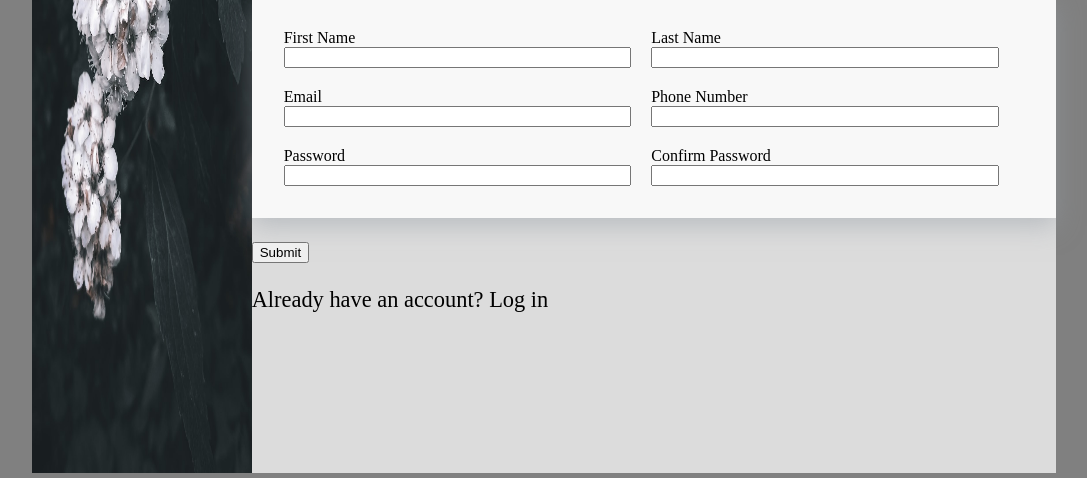
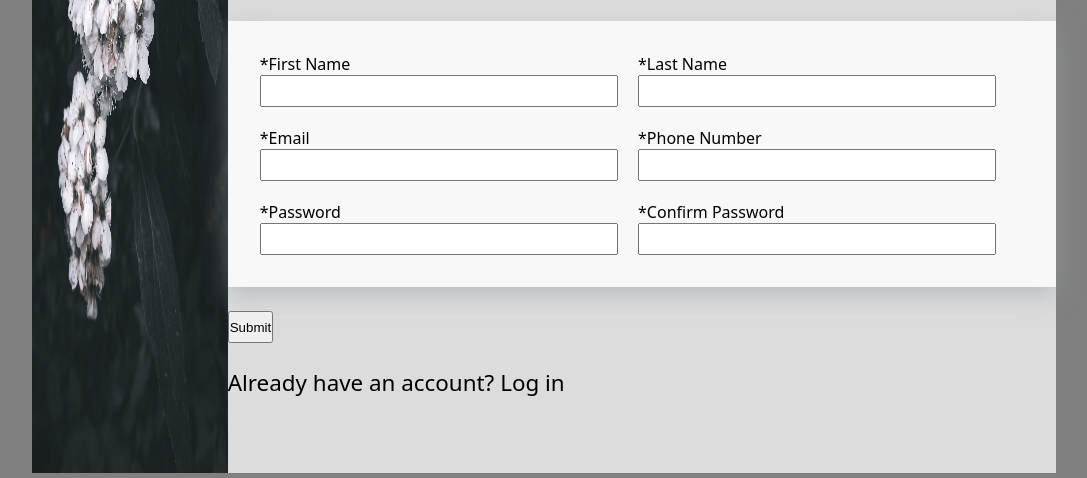
Before and after one commit to arieldavis22/signup-form, a plain HTML site: page index.html in a window 1280 px wide. Shown: the part 335-813 px from the top of the page, without its empty margins (96-1183 px from the left). Drawn offline with Linux system fonts and the light colour scheme.

Commit message:
validation

```diff
--- a/index.html
+++ b/index.html
@@ -28,28 +28,28 @@
                 <form action="#">
                     <div class="form-container left">
                         <div>
-                            <label for="first_name">First Name</label>
-                            <input type="text" name="first_name" id="first_name">
+                            <label for="first_name">*First Name</label>
+                            <input type="text" name="first_name" id="first_name" required>
                         </div>
                         <div>
-                            <label for="last_name">Last Name</label>
-                            <input type="text" name="last_name" id="last_name">
+                            <label for="last_name">*Last Name</label>
+                            <input type="text" name="last_name" id="last_name" required>
                         </div>
                         <div>
-                            <label for="email">Email</label>
-                            <input type="email" name="email" id="email">
+                            <label for="email">*Email</label>
+                            <input type="email" name="email" id="email" required>
                         </div>
                         <div>
-                            <label for="phone_number">Phone Number</label>
-                            <input type="number" name="phone_number" id="phone_number">
+                            <label for="phone_number">*Phone Number</label>
+                            <input type="tel" name="phone_number" id="phone_number" pattern="[0-9]{3}-[0-9]{3}-[0-9]{4}" title="Please enter a valid phone number (ex:999-999-9999)"  required>
                         </div>
                         <div>
-                            <label for="password">Password</label>
-                            <input type="password" name="password" id="password">
+                            <label for="password">*Password</label>
+                            <input type="password" name="password" id="password" required>
                         </div>
                         <div>
-                            <label for="confirm_password">Confirm Password</label>
-                            <input type="confirm_password" name="confirm_password" id="confirm_password">
+                            <label for="confirm_password">*Confirm Password</label>
+                            <input type="confirm_password" name="confirm_password" id="confirm_password" required>
                         </div>
                     </div>
                     <button type="submit">Submit</button>
--- a/main.css
+++ b/main.css
@@ -1,11 +1,19 @@
 :root {
-
-}
+    --system-ui: system-ui, "Segoe UI", Roboto, Helvetica, Arial, sans-serif, "Apple Color Emoji", "Segoe UI Emoji", "Segoe UI Symbol";
+  }
 
 body {
     background-color: gray;
     margin: 0;
+    font-family: var(--system-ui);
 }
+
+input, textarea, select, button {
+    height : 2rem;
+    padding: 0;
+    margin: 0;
+    box-sizing: border-box;
+  }
 
 .left {
     padding-left: 2rem;
```
